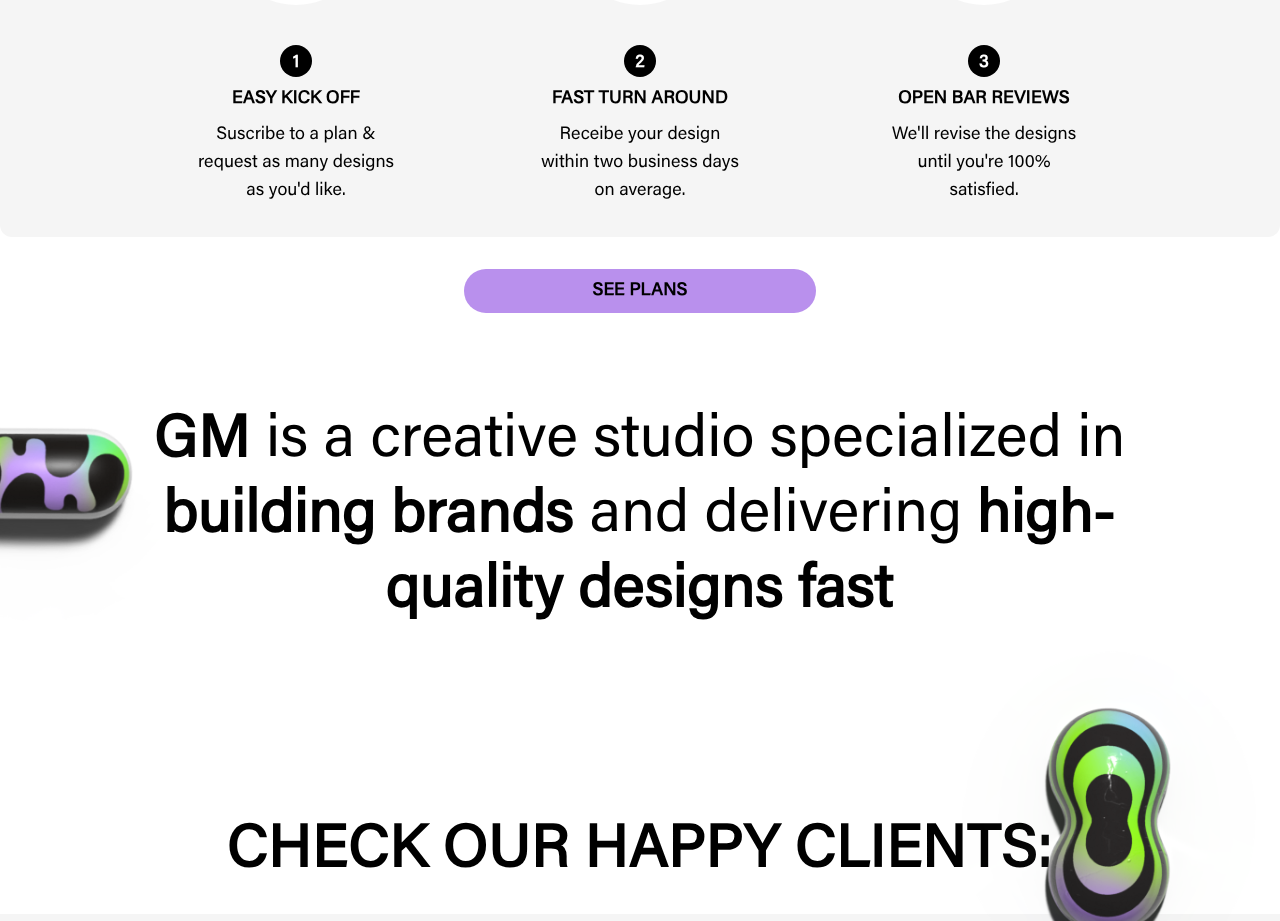
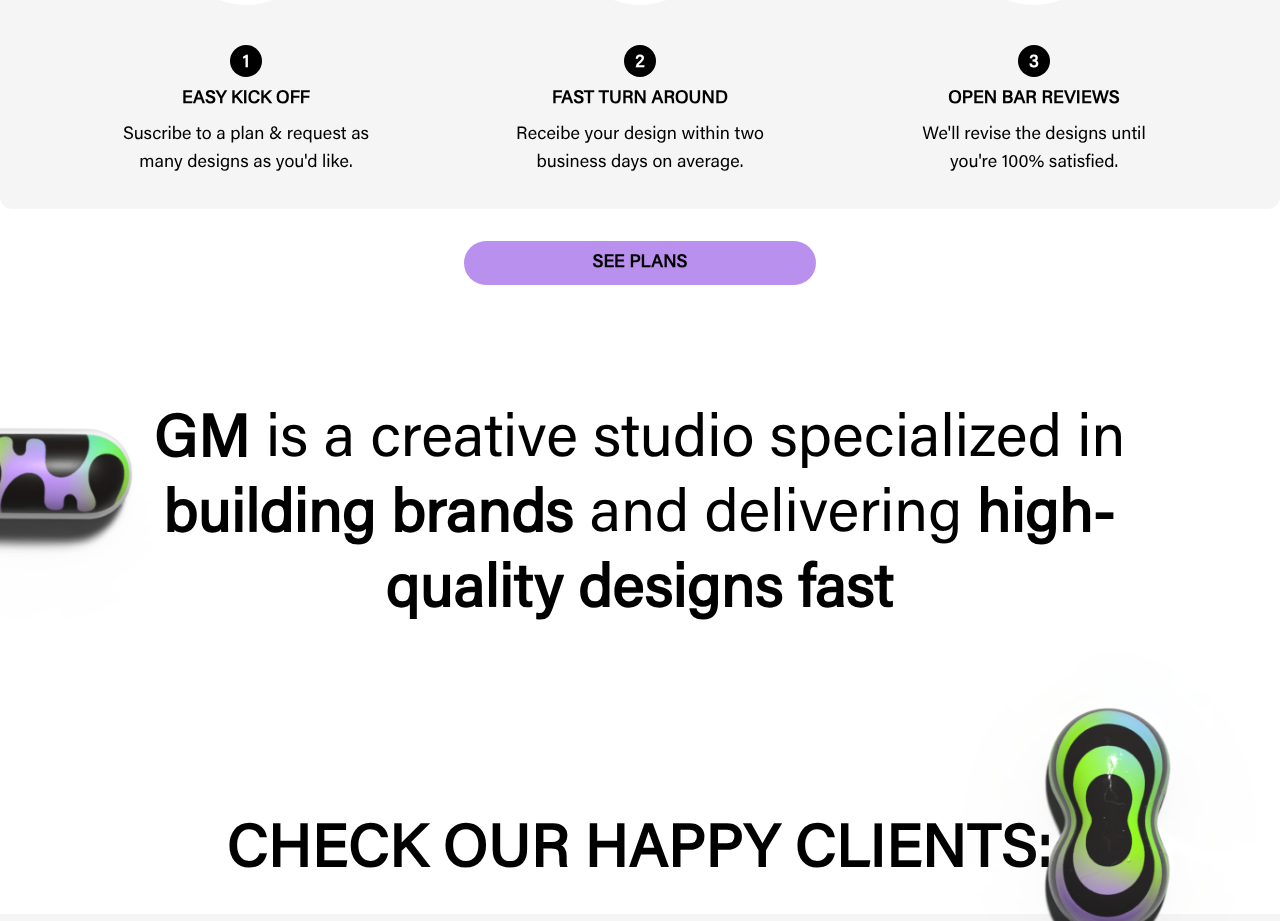
Before and after one commit to tquinteros/gmdemand, a Next.js app: page / in a window 1280 px wide. Shown: the part 1400-2321 px from the top of the page. Built offline with nearby package versions, Linux system fonts and the light colour scheme.

Commit message:
solutions_card

```diff
--- a/src/components/SolutionsCard/SolutionsCard.tsx
+++ b/src/components/SolutionsCard/SolutionsCard.tsx
@@ -20,7 +20,7 @@ const SolutionsCard = ({ number, title, description, image }: SolutionsCardProps
                     <h3 className='text-white text-lg font-bold pt-1'>{number}</h3>
                 </div>
                 <h4 className='uppercase text-lg font-bold'>{title}</h4>
-                <div className='md:max-w-[200px] max-w-[250px]'>
+                <div className='max-w-[250px]'>
                     <p className='text-center md:text-lg text-md'>{description}</p>
                 </div>
             </div>
```
